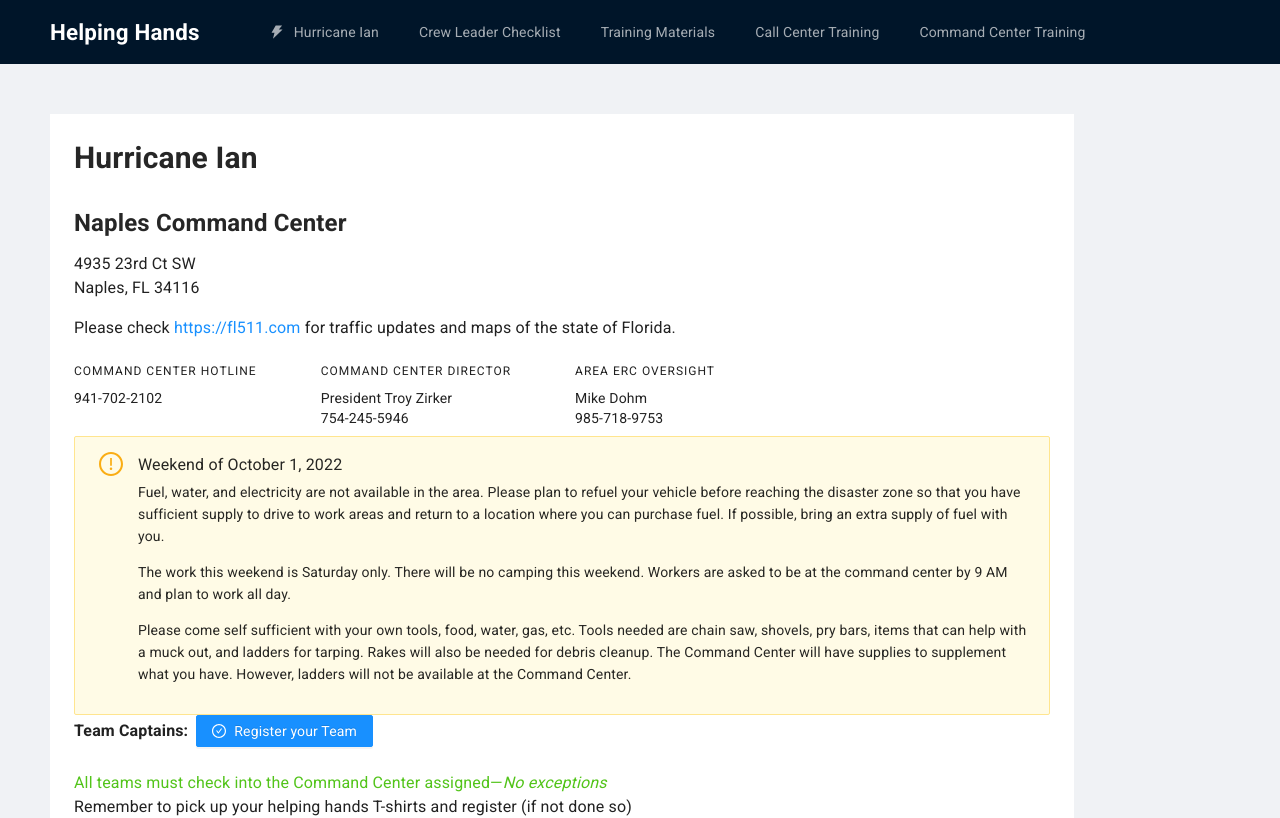
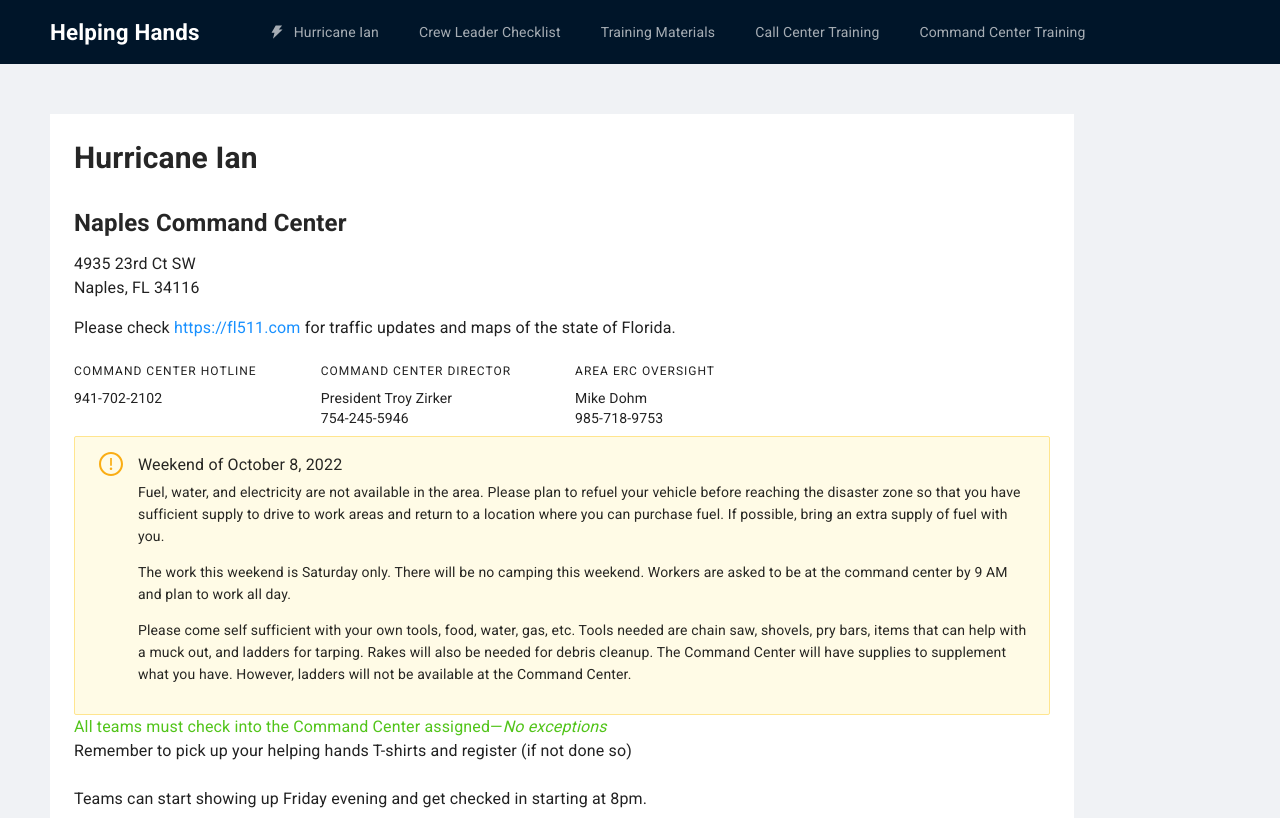
Before and after one commit to jaremieww/nase-disaster-relief, a React (Create React App) app: page /ian/naples in a window 1280 px wide. Shown: the top 818 px of the page. Built offline with nearby package versions, Linux system fonts and the light colour scheme.

Commit message:
Fix some mistakes on Ian cc's

```diff
--- a/src/components/ian/CommandCenter.tsx
+++ b/src/components/ian/CommandCenter.tsx
@@ -67,7 +67,7 @@ const CommandCenter = (props: CommandCenterProps) => {
 
     <Contacts contacts={contacts} />
 
-    <Alert showIcon type="warning" message="Weekend of October 1, 2022" description={<>
+    <Alert showIcon type="warning" message="Weekend of October 8, 2022" description={<>
       <Paragraph>
         Fuel, water, and electricity are not available in the area. Please plan to refuel your vehicle before reaching the disaster zone
         so that you have sufficient supply to drive to work areas and return to a location where you can purchase fuel. If possible, bring an extra supply of fuel with you.
@@ -84,7 +84,7 @@ const CommandCenter = (props: CommandCenterProps) => {
       </Paragraph>
     </>} />
 
-    <Assignments assignedStakes={props.assignedStakes} commandCenterName={props.name} />
+    <Assignments assignedStakes={props.assignedStakes} commandCenterName={props.name} registrationLink={props.registrationLink} />
     <CrewLeaderChecklist registrationLink={props.registrationLink} location={props.name} />
     <ItemsOfConsideration commandCenterPhoneNumber={props.phoneNumber} />
     <SundayServices />
@@ -101,13 +101,16 @@ export default CommandCenter
 type AssignmentsProps = {
   assignedStakes: string[]
   commandCenterName: string,
+  registrationLink: string
 }
-const Assignments = ({ assignedStakes, commandCenterName }: AssignmentsProps) => <section>
+const Assignments = ({ assignedStakes, commandCenterName, registrationLink }: AssignmentsProps) => <section>
   <Space direction='vertical' style={{ marginBottom: '24px' }}>
-    <Space style={{ marginBottom: '16px' }}>
-      <strong>Team Captains:</strong>
-      <Button type="primary" icon={<CheckCircleOutlined />} href="https://forms.gle/BfpTdBsCejFKyy146" target="_blank">Register your Team</Button>
-    </Space>
+    {registrationLink &&
+      <Space style={{ marginBottom: '16px' }}>
+        <strong>Team Captains:</strong>
+        <Button type="primary" icon={<CheckCircleOutlined />} href={registrationLink} target="_blank">Register your Team</Button>
+      </Space>
+    }
 
     <p>
       <Text type="success">All teams must check into the Command Center assigned&mdash;<em>No exceptions</em></Text><br />
--- a/src/components/ian/Index.tsx
+++ b/src/components/ian/Index.tsx
@@ -31,9 +31,9 @@ export default () => {
     <section>
       <Title level={3}>Command Centers</Title>
       <Space direction="vertical">
-        <a href="/ian/cape-coral">Cape Corals</a>
+        <a href="/ian/cape-coral">Cape Coral</a>
         <a href="/ian/naples">Naples</a>
-        <a href="/ian/port-charlotte">Port Charlote</a>
+        <a href="/ian/port-charlotte">Port Charlotte</a>
       </Space>
     </section>
 
```
